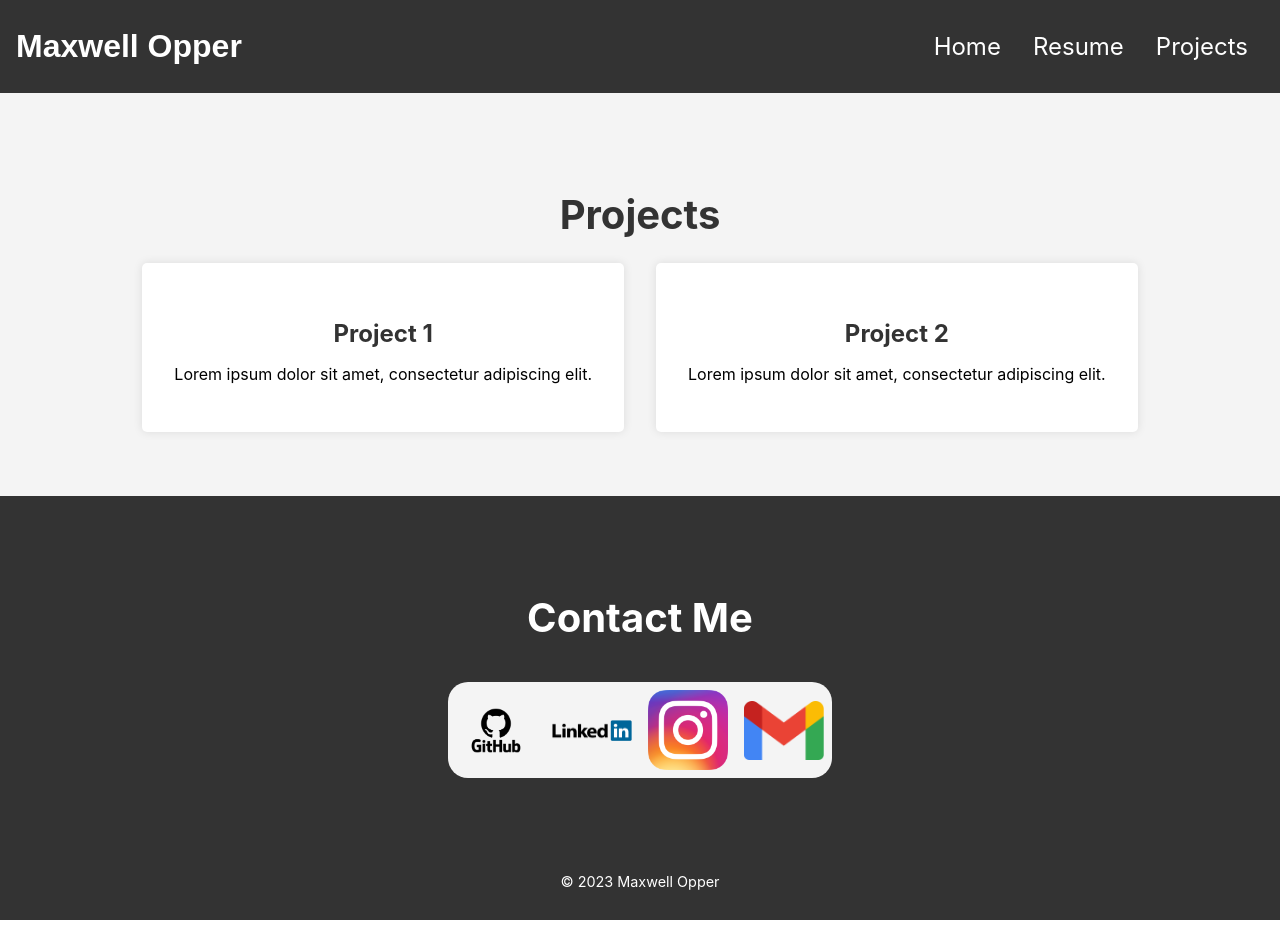
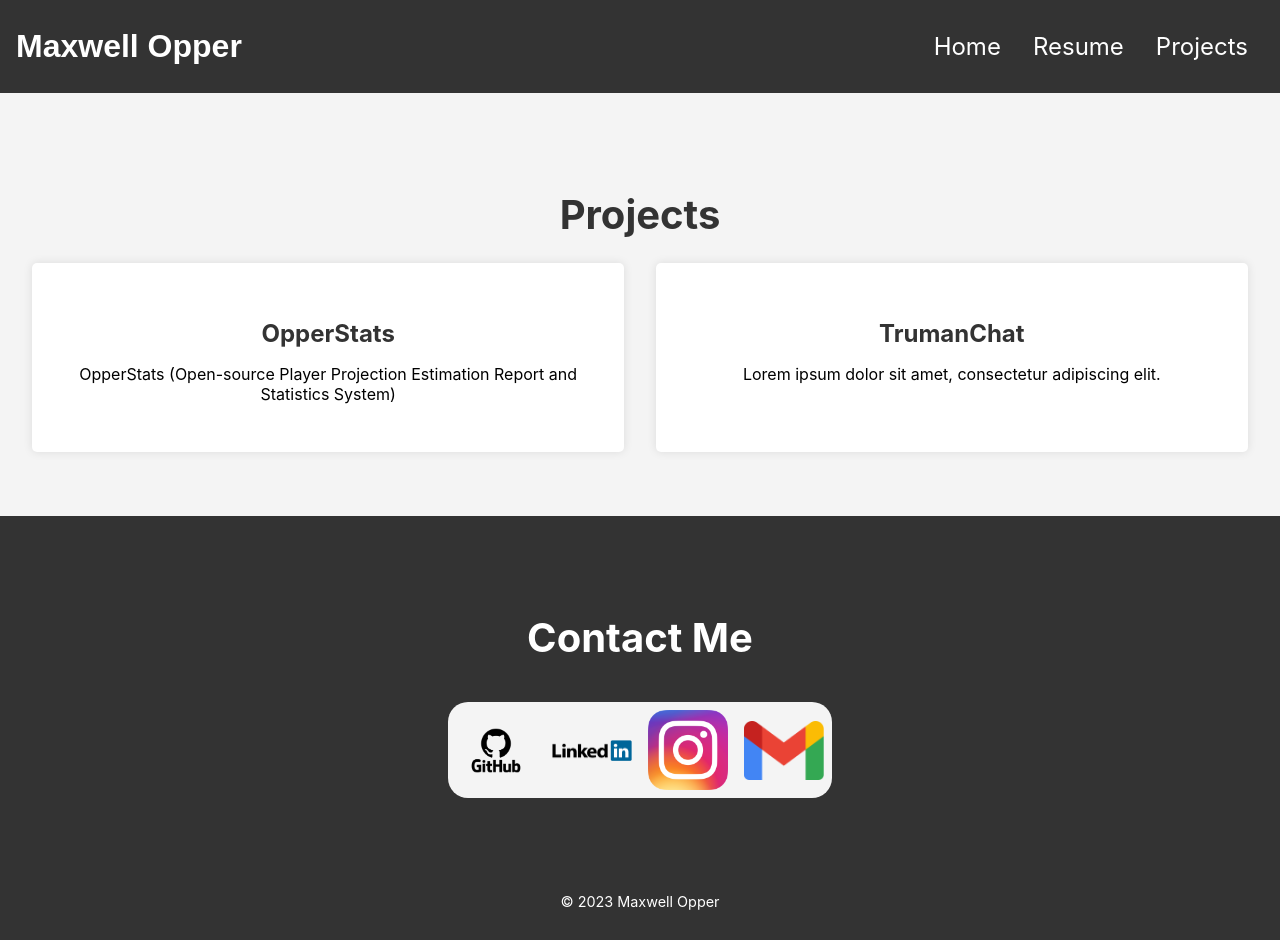
Before and after one commit to MaxOpper/MaxOpper, a React (Create React App) app in the folder portfolio/: page / in a window 1280 px wide. Both pictures are taken after a click on the button "Projects". Built offline with nearby package versions, Linux system fonts and the light colour scheme.

Commit message:
final 6/15/23

```diff
--- a/portfolio/src/components/Projects.css
+++ b/portfolio/src/components/Projects.css
@@ -17,6 +17,7 @@
     border-radius: 5px;
     box-shadow: 0 0 10px rgba(0, 0, 0, 0.1);
     transition: transform 0.3s ease;
+    width: 50%;
   }
 
   .projects h2 {
--- a/portfolio/src/components/Projects.js
+++ b/portfolio/src/components/Projects.js
@@ -9,11 +9,11 @@ const Projects = () => {
       <div className="container">
         <div className="project-list">
           <div className="project">
-            <h3>Project 1</h3>
-            <p>Lorem ipsum dolor sit amet, consectetur adipiscing elit.</p>
+            <h3>OpperStats</h3>
+            <p>OpperStats (Open-source Player Projection Estimation Report and Statistics System)</p>
           </div>
           <div className="project">
-            <h3>Project 2</h3>
+            <h3>TrumanChat</h3>
             <p>Lorem ipsum dolor sit amet, consectetur adipiscing elit.</p>
           </div>
         </div>
```
